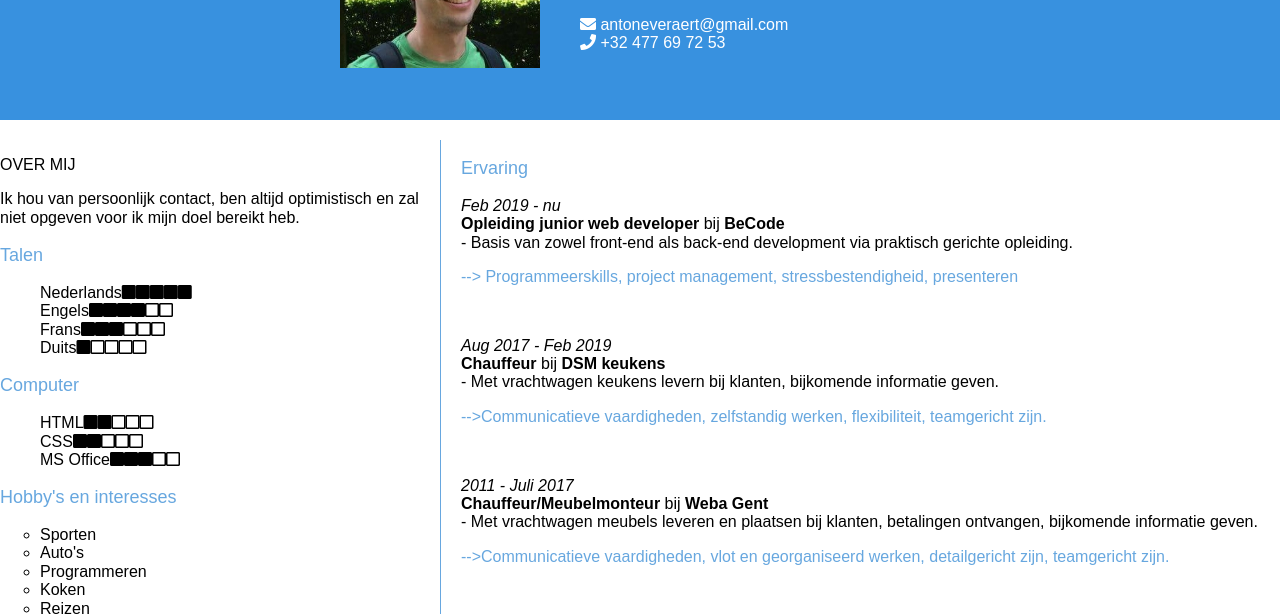
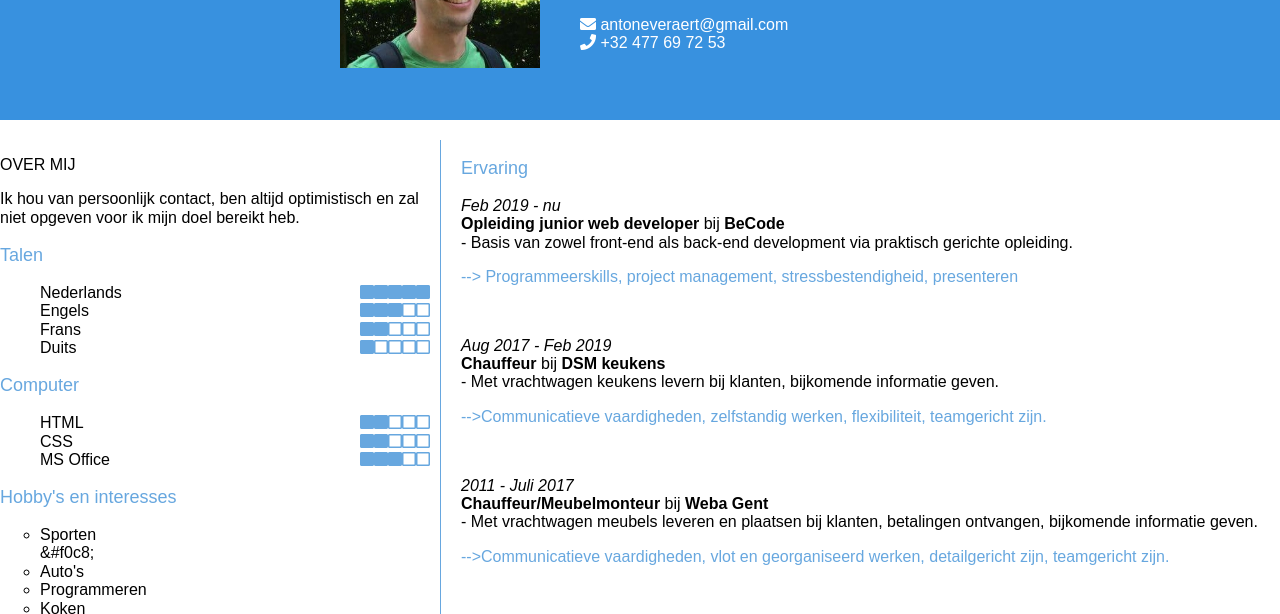
Before and after one commit to Anton90/My-CV, a plain HTML site: page index.html in a window 1280 px wide. Shown: the part 171-785 px from the top of the page. Drawn offline with nearby package versions, Linux system fonts and the light colour scheme.

Commit message:
edit icons

```diff
--- a/index.html
+++ b/index.html
@@ -37,25 +37,25 @@
           <p class="subtitle">Talen</p>
           <ul>
             <li>Nederlands<i class="fas fa-square"></i><i class="fas fa-square"></i><i class="fas fa-square"></i><i class="fas fa-square"></i><i class="fas fa-square"></i></li>
-            <li>Engels<i class="fas fa-square"></i><i class="fas fa-square"></i><i class="fas fa-square"></i><i class="fas fa-square"></i><i class="far fa-square"></i><i class="far fa-square"></i></li>
-            <li>Frans<i class="fas fa-square"></i><i class="fas fa-square"></i><i class="fas fa-square"></i><i class="far fa-square"></i><i class="far fa-square"></i><i class="far fa-square"></i></li>
-            <li>Duits<i class="fas fa-square"></i><i class="far fa-square"></i><i class="far fa-square"></i><i class="far fa-square"></i><i class="far fa-square"></i></li>
+            <li>Engels<i class="far fa-square"></i><i class="far fa-square"></i><i class="fas fa-square"></i><i class="fas fa-square"></i><i class="fas fa-square"></i></li>
+            <li>Frans<i class="far fa-square"></i><i class="far fa-square"></i><i class="far fa-square"></i><i class="fas fa-square"></i><i class="fas fa-square"></i></li>
+            <li>Duits<i class="far fa-square"></i><i class="far fa-square"></i><i class="far fa-square"></i><i class="far fa-square"></i><i class="fas fa-square"></i></li>
           </ul>
       </div>
 
       <div class="pcskills">
           <p class="subtitle">Computer<p>
           <ul>
-            <li>HTML<i class="fas fa-square"></i><i class="fas fa-square"></i><i class="far fa-square"></i><i class="far fa-square"></i><i class="far fa-square"></i></li>
-            <li>CSS<i class="fas fa-square"></i><i class="fas fa-square"></i><i class="far fa-square"></i><i class="far fa-square"></i><i class="far fa-square"></i></li>
-            <li>MS Office<i class="fas fa-square"></i><i class="fas fa-square"></i><i class="fas fa-square"></i><i class="far fa-square"></i><i class="far fa-square"></i></li>
+            <li>HTML<i class="far fa-square"></i><i class="far fa-square"></i><i class="far fa-square"></i><i class="fas fa-square"></i><i class="fas fa-square"></i></li>
+            <li>CSS<i class="far fa-square"></i><i class="far fa-square"></i><i class="far fa-square"></i><i class="fas fa-square"></i><i class="fas fa-square"></i></li>
+            <li>MS Office<i class="far fa-square"></i><i class="far fa-square"></i><i class="fas fa-square"></i><i class="fas fa-square"></i><i class="fas fa-square"></i></li>
           </ul>
       </div>
 
       <div class="hobby">
           <p class="subtitle">Hobby's en interesses</p>
           <ul class="interesses">
-            <li>Sporten</li>
+            <li>Sporten</li>&#f0c8;
             <li>Auto's</li>
             <li>Programmeren</li>
             <li>Koken</li>
--- a/styles.css
+++ b/styles.css
@@ -57,3 +57,8 @@ ul {
 .interesses {
 	list-style-type: circle;
 }
+
+.fa-square {
+	color: #67A7DF;
+	float: right;
+}
```
